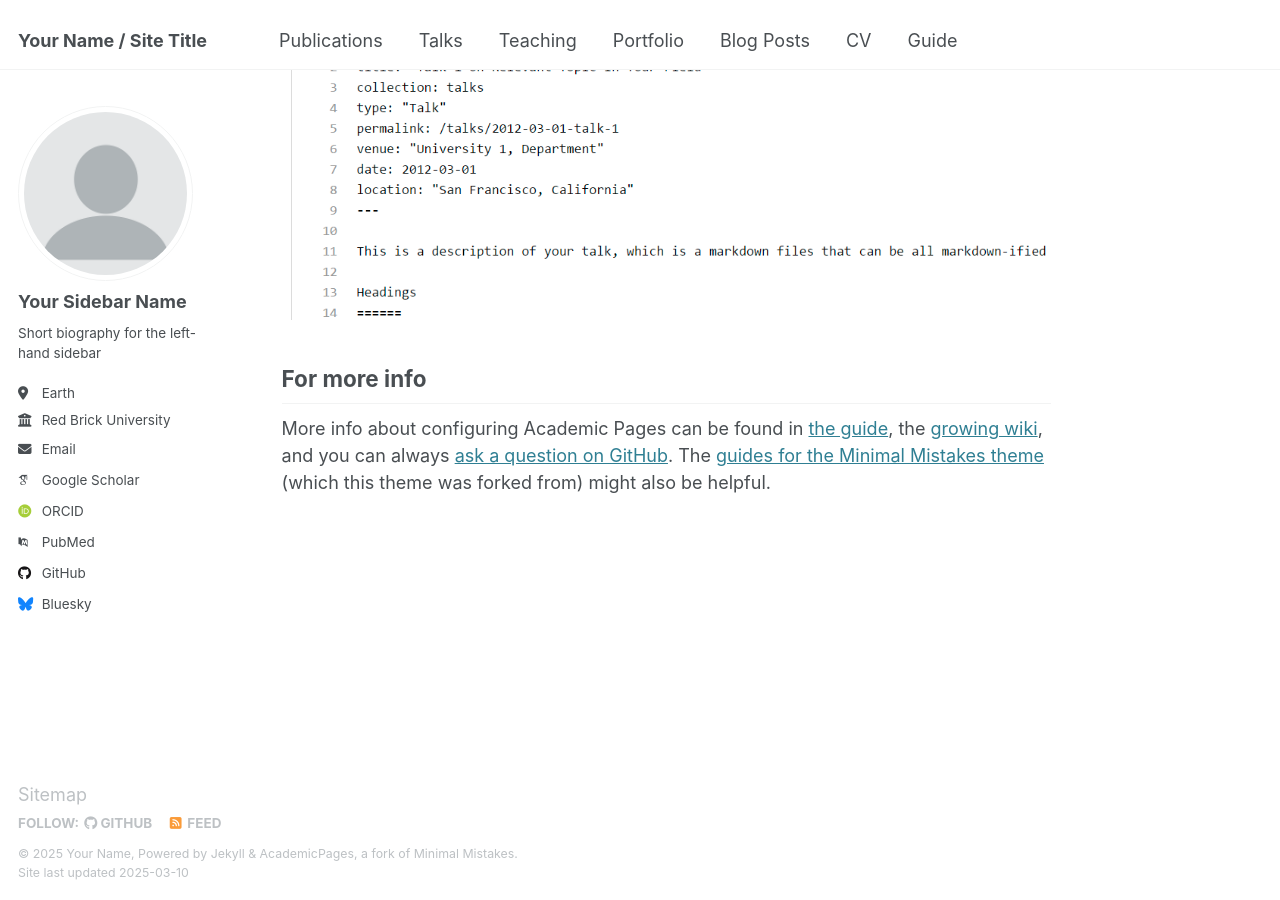
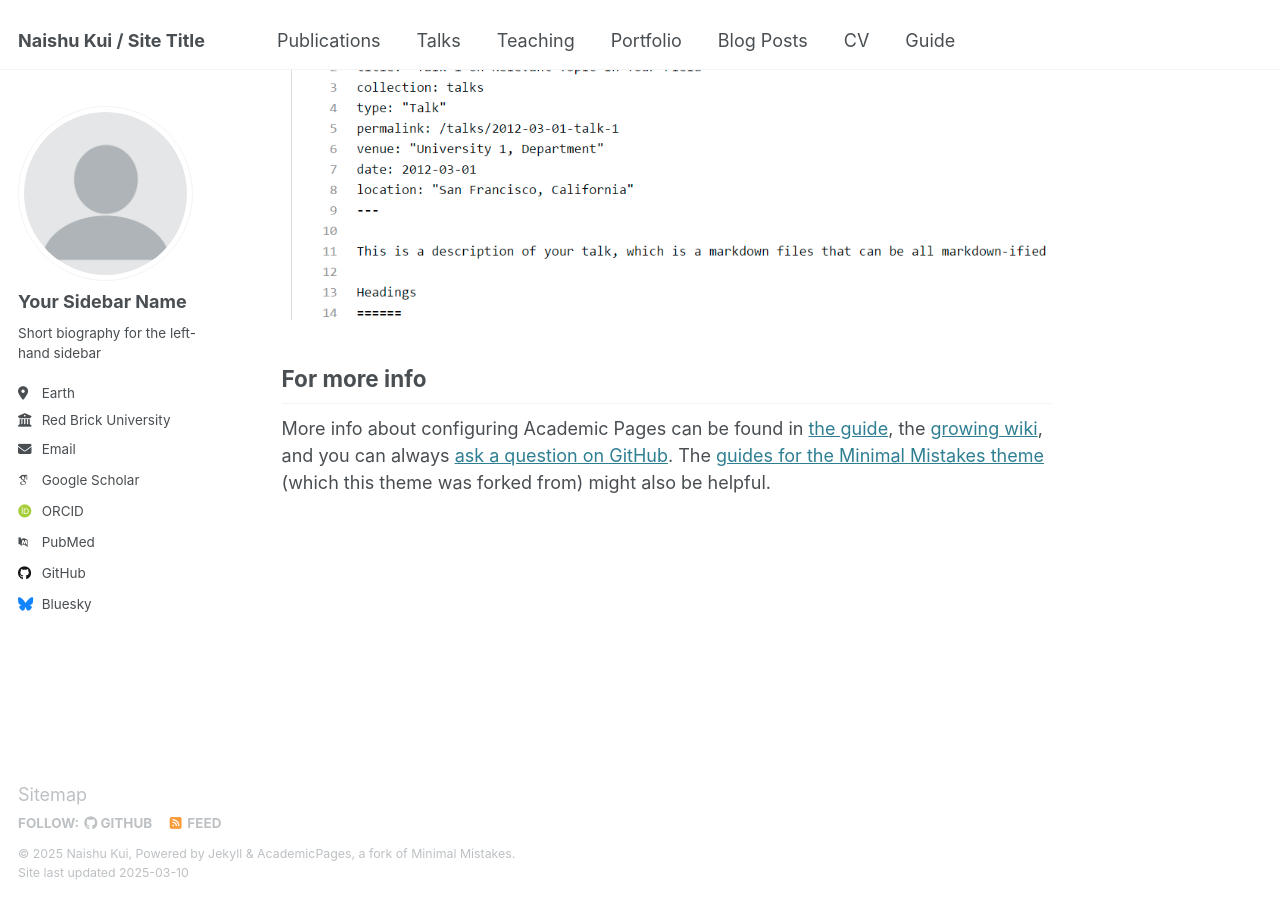
Before and after one commit to naishukui/naishukui.github.io, a Jekyll site: the page built from _pages/about.md, in a window 1280 px wide and 900 px high, scrolled down 2642 px. Built offline with Jekyll 4.4.1, drawn with Linux system fonts in a browser that asks for light colours; some web fonts are replaced.

Commit message:
Update _config.yml

```diff
--- a/_config.yml
+++ b/_config.yml
@@ -9,9 +9,9 @@
 # Basic Site Settings
 locale                   : "en-US"
 site_theme               : "default"
-title                    : "Your Name / Site Title"
+title                    : "Naishu Kui / Site Title"
 title_separator          : "-"
-name                     : &name "Your Name"
+name                     : &name "Naishu Kui"
 description              : &description "personal description"
 url                      : https://academicpages.github.io # the base hostname & protocol for your site e.g. "https://[your GitHub username].github.io"
 baseurl                  : "" # the subpath of your site, e.g. "/blog"
```
